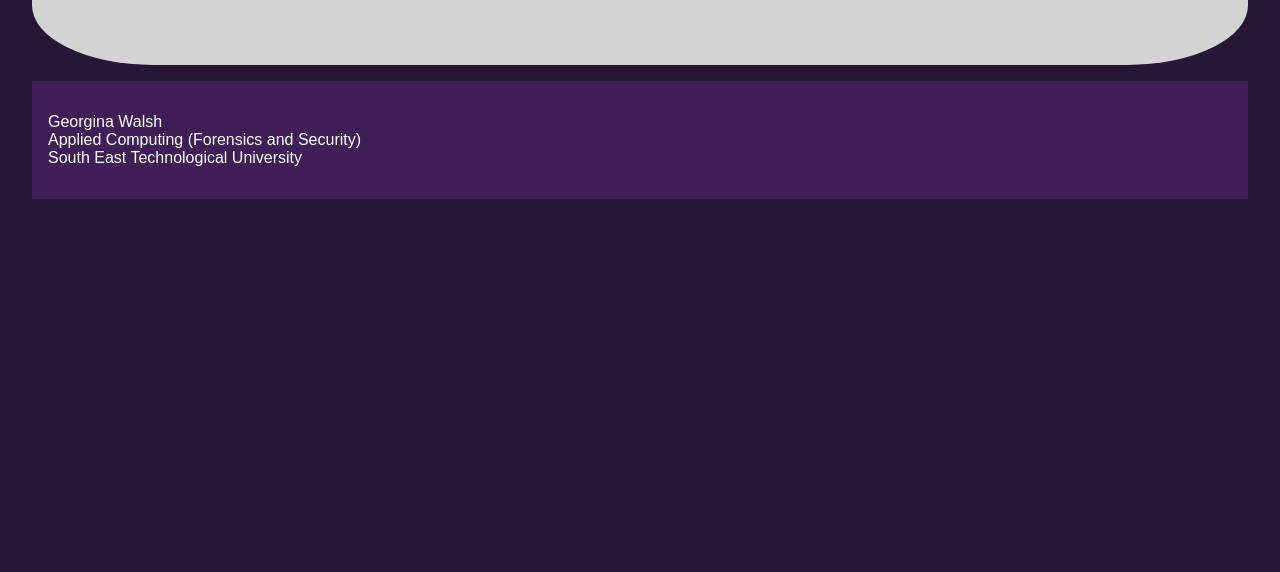
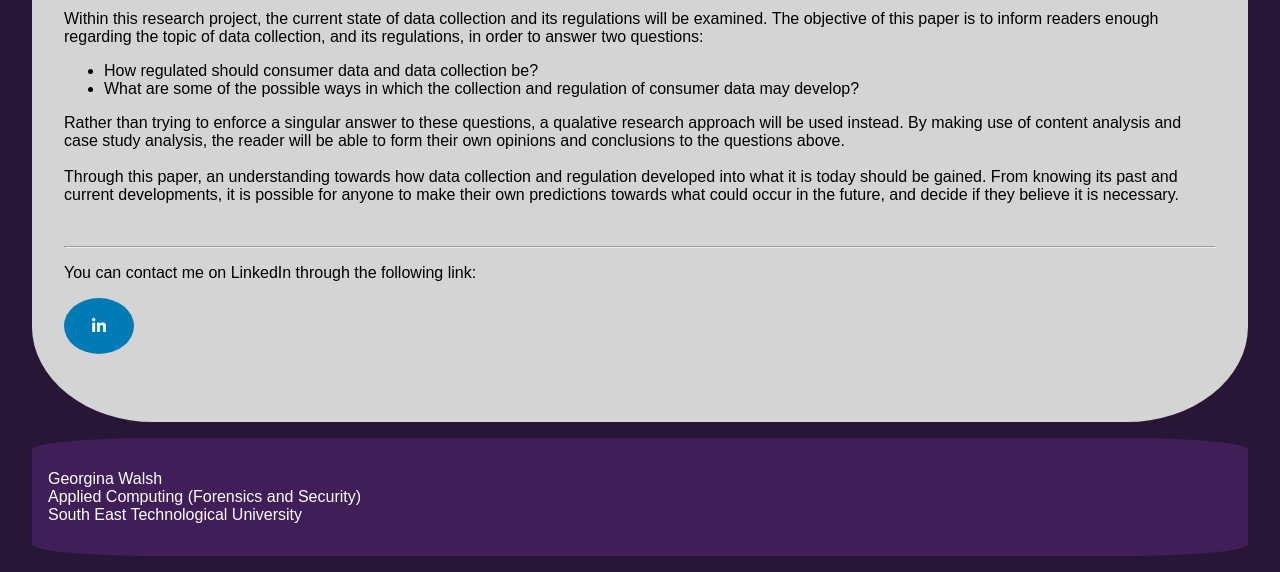
Before and after one commit to GeorginaWalsh/FYP-Website, a plain HTML site: page index.html in a window 1280 px wide. Shown: the part 720-1292 px from the top of the page. Before the commit the page ends 935 px from the top, so only its background shows below. Drawn offline with Linux system fonts and the light colour scheme.

Commit message:
Updated project description, changed LnkdIn button, small layout changes.

```diff
--- a/css/style.css
+++ b/css/style.css
@@ -154,6 +154,27 @@ main {
     text-align: left;
 }
 
+.btn-linkedin {
+    background-color: #0077b5; /* LinkedIn color */
+    color: white; /* Text color */
+    padding: 15px 20px; /* Padding around the button */
+    border: none; /* Remove the default border */
+    cursor: pointer; /* Change the cursor on hover */
+  }
+
+  .fa-linkedin {
+    background: #007bb5;
+    color: white;
+  }
+
+  .fa {
+    padding: 20px;
+    font-size: 30px;
+    width: 30px;
+    text-align: center;
+    text-decoration: none;
+    border-radius: 50%;
+  }
 .button {
     background-color: #401f59;
     color: white;
@@ -175,4 +196,5 @@ footer {
     /* position: fixed; */
     bottom: 0;
     /* width: 100%; */
+    border-radius: 10%;
 }
--- a/index.html
+++ b/index.html
@@ -5,6 +5,7 @@
             <meta charset="UTF-8">
             <meta name="viewport" content="width=device-width, initial-scale=1.0">
             <link rel="stylesheet" href="css/style.css">
+            <link rel="stylesheet" href="https://cdnjs.cloudflare.com/ajax/libs/font-awesome/4.7.0/css/font-awesome.min.css">
             <title>FYP Website</title>
         </head>
 
@@ -34,19 +35,7 @@
                             how Technological Based Companies use data
                             indirectly influence Consumers</h3>
 
-                            <br>
-                            <hr>
-                            <br>
 
-                            <div id="project description" class="centre">
-                                <h2>Project Description</h2>
-
-                                <p>
-                                    asdasdasd
-                                    asdasdasd
-                                </p>
-
-                            </div>
                     </div>
 
                     <div id="image" class="right">
@@ -54,17 +43,52 @@
                             <img class="geor" src="images\Georgina.JPG" alt="Image of Georgina Walsh">
                         </span>
                     </div>
+
+
+                </div>
+
+                <br>
+                <hr>
+
+                <div id="project description" class="centre">
+                    <h2>Project Description</h2>
+
+                    <p>
+                        Within this research project, the current state of data collection and its
+                        regulations will be examined. The objective of this paper is to inform readers
+                        enough regarding the topic of data collection, and its regulations, in order to
+                        answer two questions:
+                        <ul>
+                            <li>How regulated should consumer data and data collection be?</li>
+                            <li>What are some of the possible ways in which the collection and
+                                regulation of consumer data may develop?
+                            </li>
+                        </ul>
+
+                        Rather than trying to enforce a singular answer to these questions, a qualative
+                        research approach will be used instead. By making use of content analysis and
+                        case study analysis, the reader will be able to form their own opinions and
+                        conclusions to the questions above.
+                        <br><br>
+                        Through this paper, an understanding towards how data collection and regulation
+                        developed into what it is today should be gained. From knowing its past and current
+                        developments, it is possible for anyone to make their own predictions towards what could
+                        occur in the future, and decide if they believe it is necessary.
+                    </p>
+                     <br>
+
                 </div>
 
             <hr>
 
             <div id="contact">
                 <p>You can contact me on LinkedIn through the following link: </p>
-                <a href="https://www.linkedin.com/in/georginawalsh1/" class="button">Contact Me</a>
+                <a href="https://www.linkedin.com/in/georginawalsh1/" class="fa fa-linkedin"></a>
+                <!-- <a href="https://www.linkedin.com/in/georginawalsh1/" class="button">Contact Me</a> -->
 
             </div>
 
-              <br><br>
+            <br><br>
 
             </main>
 
```
